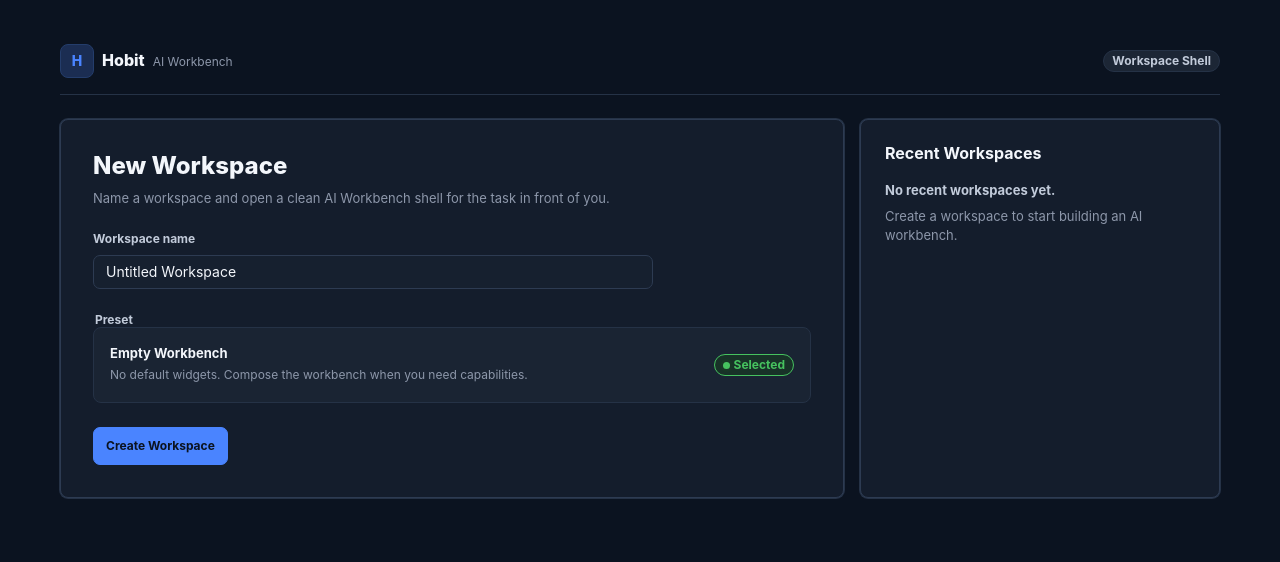
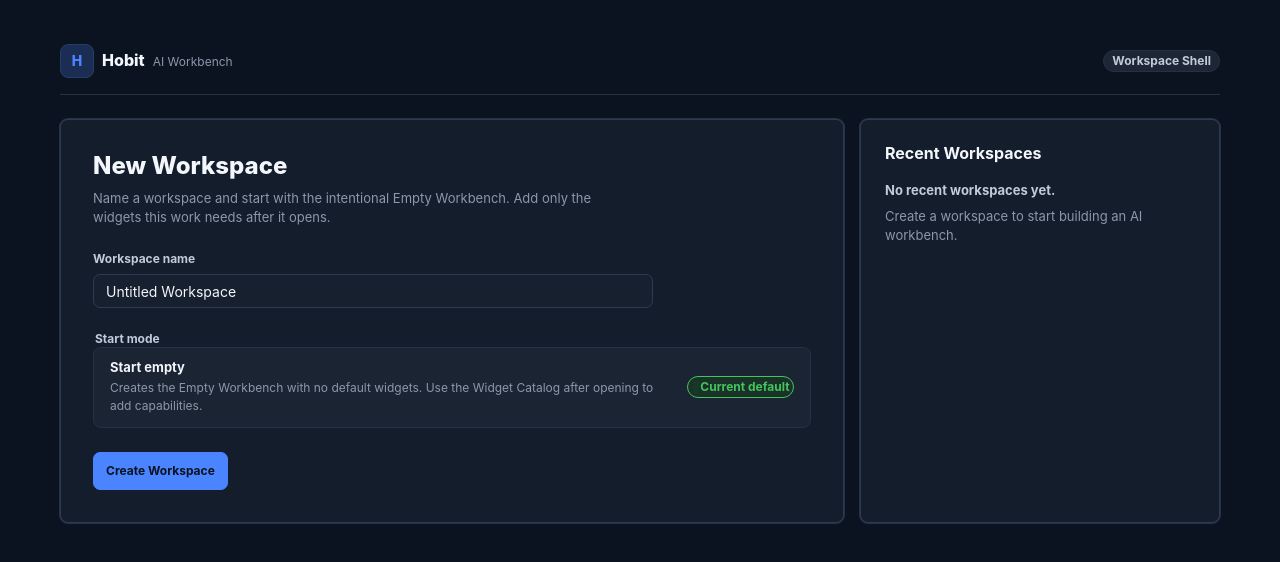
Before and after one commit to d-koshelev/Hobit, a React (Vite) app in the folder apps/desktop/frontend/: page / in a window 1280 px wide. Shown: the top 562 px of the page. Built offline with nearby package versions, Linux system fonts and the light colour scheme.

Commit message:
frontend: clarify empty workbench start

```diff
--- a/apps/desktop/frontend/src/workspace/WorkspaceStartScreen.tsx
+++ b/apps/desktop/frontend/src/workspace/WorkspaceStartScreen.tsx
@@ -60,8 +60,8 @@ export function WorkspaceStartScreen({
                 New Workspace
               </h1>
               <p className="workspace-start-text">
-                Name a workspace and open a clean AI Workbench shell for the
-                task in front of you.
+                Name a workspace and start with the intentional Empty
+                Workbench. Add only the widgets this work needs after it opens.
               </p>
             </div>
 
@@ -79,24 +79,22 @@ export function WorkspaceStartScreen({
             </div>
 
             <fieldset className="preset-field">
-              <legend className="workspace-label">Preset</legend>
+              <legend className="workspace-label">Start mode</legend>
               <div
-                aria-label="Selected preset"
+                aria-label={`${selectedPreset.title} start mode`}
                 className="preset-choice"
                 role="group"
               >
                 <span className="preset-choice-copy">
-                  <span className="preset-choice-title">
-                    {selectedPreset.title}
-                  </span>
+                  <span className="preset-choice-title">Start empty</span>
                   <span className="preset-choice-text">
-                    No default widgets. Compose the workbench when you need
-                    capabilities.
+                    Creates the {selectedPreset.title} with no default widgets.
+                    Use the Widget Catalog after opening to add capabilities.
                   </span>
                 </span>
                 <Badge variant="success">
                   <StatusDot variant="success" />
-                  Selected
+                  Current default
                 </Badge>
               </div>
             </fieldset>
```
Also changed, not shown: 1 other file (tests, documents, lock files or other folders).
